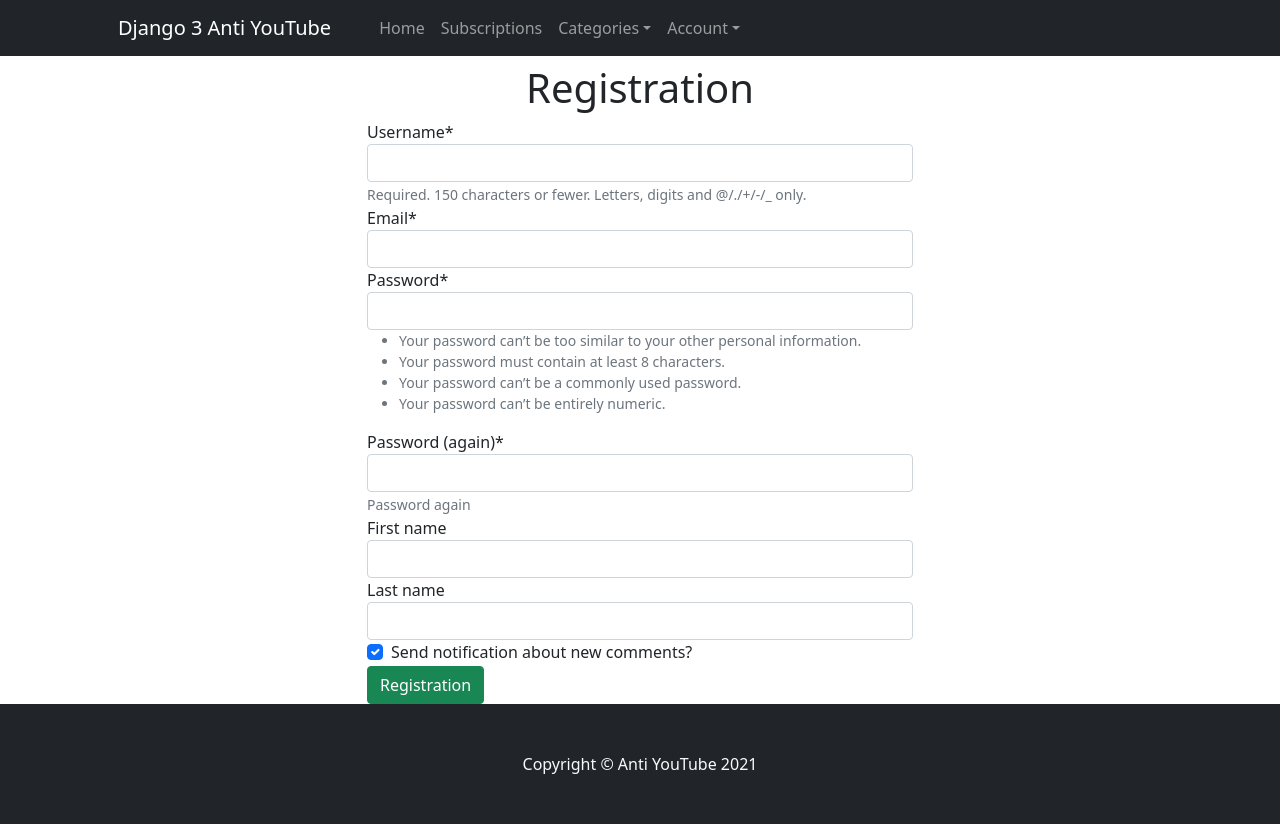
After one commit to DiSkills/django-video-hosting, a Django app: page /auth/registration/ in a window 1280 px wide. The commit adds this page. Run offline with Django 3.2, Linux system fonts and the light colour scheme; data that the repository does not hold is empty; some libraries are stand-ins or nearby versions.

Commit message:
Registration and logout

```diff
--- /dev/null
+++ b/authorisation_user/forms.py
@@ -0,0 +1,44 @@
+from django import forms
+from django.contrib.auth import password_validation
+from django.core.exceptions import ValidationError
+
+from .models import AdvUser
+
+
+class RegistrationForm(forms.ModelForm):
+    """ Registration User """
+
+    email = forms.EmailField(required=True, label='Email')
+    password = forms.CharField(label='Password', widget=forms.PasswordInput,
+                               help_text=password_validation.password_validators_help_text_html())
+    repeat_password = forms.CharField(label='Password (again)', widget=forms.PasswordInput, help_text='Password again')
+
+    def clean_password(self):
+        password = self.cleaned_data['password']
+        if password:
+            password_validation.validate_password(password)
+        return password
+
+    def clean_username(self):
+        username = self.cleaned_data['username']
+        if AdvUser.objects.filter(username=username).exists():
+            raise ValidationError('Please use different username')
+        return username
+
+    def clean_email(self):
+        email = self.cleaned_data['email']
+        if AdvUser.objects.filter(email=email).exists():
+            raise ValidationError('Please use a different email')
+        return email
+
+    def clean(self):
+        super().clean()
+        password = self.cleaned_data['password']
+        repeat_password = self.cleaned_data['repeat_password']
+        if password and repeat_password and password != repeat_password:
+            errors = {'repeat_password': ValidationError('The passwords entered do not match', code='password_mismatch')}
+            raise ValidationError(errors)
+
+    class Meta:
+        model = AdvUser
+        fields = ('username', 'email', 'password', 'repeat_password', 'first_name', 'last_name', 'send_messages')
--- /dev/null
+++ b/authorisation_user/templates/accounts/registration.html
@@ -0,0 +1,18 @@
+{% extends 'base.html' %}
+
+{% load crispy_forms_tags %}
+
+{% block title %}Registration{% endblock title %}
+
+{% block content %}
+    <div class="row">
+        <h1 class="text-center">Registration</h1>
+        <div class="col-md-6 offset-md-3">
+            <form action="{% url 'accounts:registration' %}" method="post">
+                {% csrf_token %}
+                {{ form|crispy }}
+                <input type="submit" class="btn btn-success" value="Registration">
+            </form>
+        </div>
+    </div>
+{% endblock content %}
--- /dev/null
+++ b/authorisation_user/urls.py
@@ -0,0 +1,12 @@
+from django.urls import path
+
+from .views import (
+    RegistrationView,
+    LogoutUserView
+)
+
+app_name = 'accounts'
+urlpatterns = [
+    path('registration/', RegistrationView.as_view(), name='registration'),
+    path('logout/', LogoutUserView.as_view(), name='logout'),
+]
--- a/authorisation_user/views.py
+++ b/authorisation_user/views.py
@@ -1,3 +1,44 @@
-from django.shortcuts import render
+from django.contrib.auth import authenticate, login, logout
+from django.contrib.auth.mixins import LoginRequiredMixin
+from django.contrib.auth.views import LoginView
+from django.shortcuts import render, redirect
+from django.views import View
 
-# Create your views here.
+from .forms import RegistrationForm
+
+
+class RegistrationView(View):
+    """ Registration """
+
+    def get(self, request, *args, **kwargs):
+        if request.user.is_authenticated:
+            return redirect('main:base')
+        form = RegistrationForm(request.POST or None)
+        context = {'form': form}
+        return render(request, 'accounts/registration.html', context)
+
+    def post(self, request, *args, **kwargs):
+        form = RegistrationForm(request.POST or None)
+        if form.is_valid():
+            new_user = form.save(commit=False)
+            new_user.username = form.cleaned_data['username']
+            new_user.email = form.cleaned_data['email']
+            new_user.first_name = form.cleaned_data['first_name']
+            new_user.last_name = form.cleaned_data['last_name']
+            new_user.send_messages = form.cleaned_data['send_messages']
+            new_user.save()
+            new_user.set_password(form.cleaned_data['password'])
+            new_user.save()
+            user = authenticate(username=new_user.username, password=form.cleaned_data['password'])
+            login(request, user)
+            return redirect('main:base')
+        context = {'form': form}
+        return render(request, 'accounts/registration.html', context)
+
+
+class LogoutUserView(LoginRequiredMixin, View):
+    """ Logout """
+
+    def get(self, request, *args, **kwargs):
+        logout(request)
+        return redirect('main:base')
--- a/django_video_hosting/settings.py
+++ b/django_video_hosting/settings.py
@@ -38,6 +38,7 @@ INSTALLED_APPS = [
     'django.contrib.messages',
     'django.contrib.staticfiles',
     'django_cleanup',
+    'crispy_forms',
     'main',
     'authorisation_user',
 ]
@@ -136,5 +137,10 @@ STATICFILES_DIRS = [
 
 DEFAULT_AUTO_FIELD = 'django.db.models.BigAutoField'
 
+
 # User Model
 AUTH_USER_MODEL = 'authorisation_user.AdvUser'
+
+
+# Crispy forms
+CRISPY_TEMPLATE_PACK = 'bootstrap4'
--- a/django_video_hosting/urls.py
+++ b/django_video_hosting/urls.py
@@ -20,7 +20,8 @@ from django.conf import settings
 
 urlpatterns = [
     path('admin/', admin.site.urls),
-    path('', include('main.urls'))
+    path('', include('main.urls')),
+    path('auth/', include('authorisation_user.urls')),
 ]
 
 if settings.DEBUG:
--- a/main/templates/base.html
+++ b/main/templates/base.html
@@ -26,6 +26,16 @@
                                     {% for category in categories %}
                                         <li><a class="dropdown-item" href="{% url 'main:category_detail' slug=category.slug %}">{{ category.name }} <span class="badge rounded-pill bg-secondary">{{ category.videos.count }}</span></a></li>
                                     {% endfor %}
+                                </ul>
+                            </li>
+                            <li class="nav-item dropdown">
+                                <a class="nav-link dropdown-toggle" id="accountDropdown" href="#" role="button" data-bs-toggle="dropdown" aria-expanded="false">Account</a>
+                                <ul class="dropdown-menu" aria-labelledby="accountDropdown">
+                                    {% if user.is_authenticated %}
+                                        <li><a class="dropdown-item" href="{% url 'accounts:logout' %}">Logout</a></li>
+                                    {% else %}
+                                        <li><a class="dropdown-item" href="{% url 'accounts:registration' %}">Registration</a></li>
+                                    {% endif %}
                                 </ul>
                             </li>
                             {% comment %} Next content nav {% endcomment %}
```
Also changed, not shown: requirements.txt (added, +7 -0 lines).
